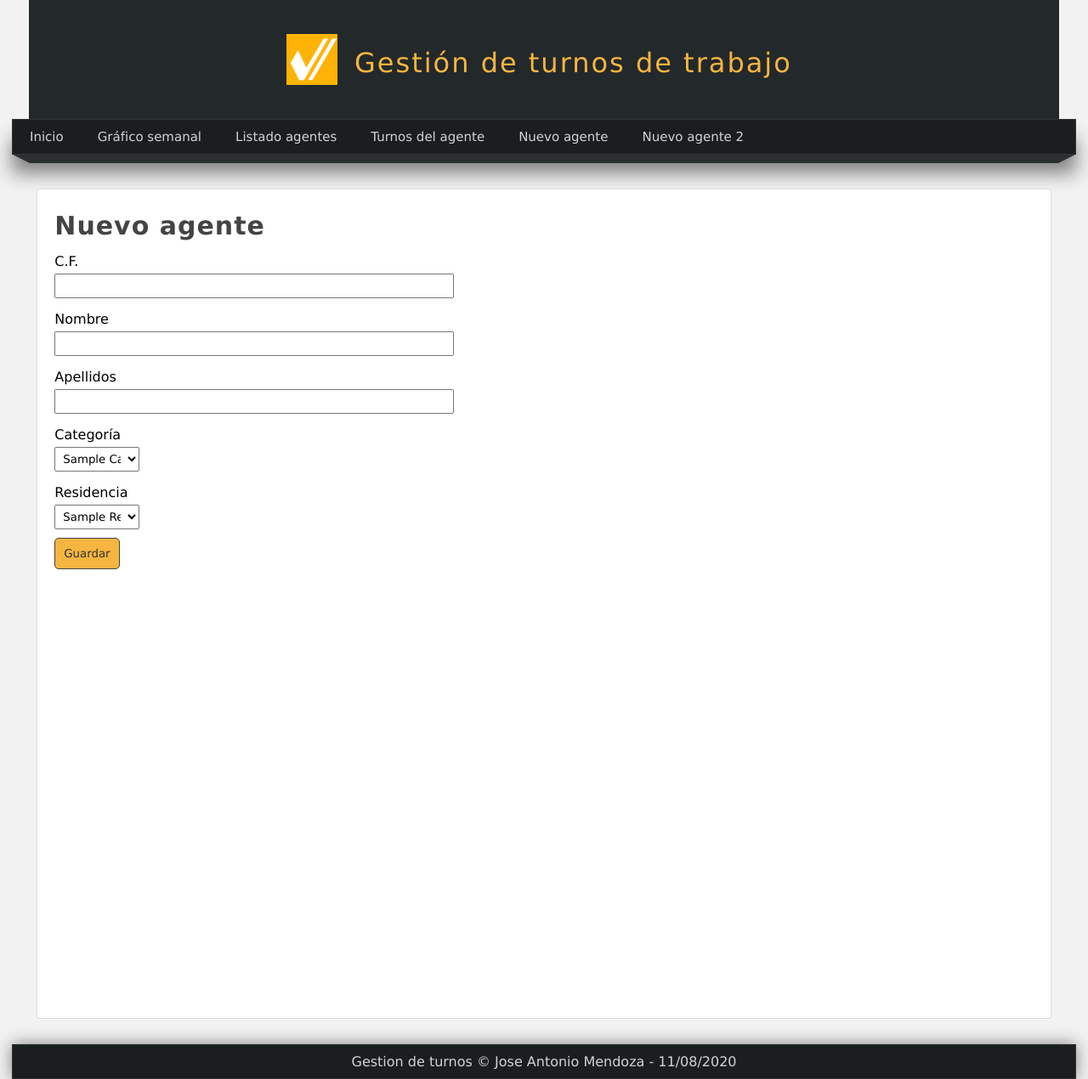
After one commit to j0sm3n/workset, a Django app: page /new-agent/ in a window 1280 px wide. The commit adds this page. Shown: the whole page at 85% size. Run offline with Django 3.2, Linux system fonts and the light colour scheme; tables that the repository leaves empty hold one stand-in row (values such as "Sample post").

Commit message:
Add form for new agent

```diff
--- a/weekly/admin.py
+++ b/weekly/admin.py
@@ -1,7 +1,10 @@
 from django.contrib import admin
 
-from .models import Agent, Shift
+from .models import Agent, Shift, AgentShift, Residence, Category
 
 
 admin.site.register(Agent)
 admin.site.register(Shift)
+admin.site.register(AgentShift)
+admin.site.register(Residence)
+admin.site.register(Category)
--- a/weekly/models.py
+++ b/weekly/models.py
@@ -1,11 +1,34 @@
 from django.db import models
+
+
+class Residence(models.Model):
+    name = models.CharField(max_length=20, verbose_name='Residencia')
+
+    class Meta:
+        verbose_name = 'residencia'
+        verbose_name_plural = 'residencias'
+
+    def __str__(self):
+        return self.name
+
+
+class Category(models.Model):
+    name = models.CharField(max_length=20, verbose_name='Categoría')
+
+    class Meta:
+        verbose_name = 'categoría'
+        verbose_name_plural = 'categorías'
+
+    def __str__(self):
+        return self.name
+
 
 class Agent(models.Model):
     cf = models.IntegerField(unique=True, primary_key=True, verbose_name='C.F.')
     name = models.CharField(max_length=50, verbose_name='Nombre')
     surnames = models.CharField(max_length=100, verbose_name='Apellidos')
-    category = models.CharField(max_length=20, verbose_name='Categoría')
-    residence =models.CharField(max_length=20, verbose_name='Residencia')
+    category = models.ForeignKey(Category, on_delete=models.DO_NOTHING, verbose_name='Categoría')
+    residence = models.ForeignKey(Residence, on_delete=models.DO_NOTHING, verbose_name="Residencia")
 
     class Meta:
         verbose_name = 'agente'
@@ -34,10 +57,11 @@ class AgentShift(models.Model):
     shift = models.ForeignKey(Shift, on_delete=models.DO_NOTHING, verbose_name='Turno')
     agent = models.ForeignKey(Agent, on_delete=models.DO_NOTHING, verbose_name='Agente')
     shift_date = models.DateField(verbose_name='Fecha')
+    modified = models.BooleanField(verbose_name='Modificado')
 
     class Meta:
-        verbose_name = 'turno_agente'
-        verbose_name_plural = 'turnos_agente'
+        verbose_name = 'turno agente'
+        verbose_name_plural = 'turnos agente'
         ordering = ['agent', 'shift_date']
 
     def __str__(self):
--- a/weekly/static/weekly/css/styles.css
+++ b/weekly/static/weekly/css/styles.css
@@ -5,6 +5,16 @@
     padding: 0px;
     font-family: Verdana, Geneva, Tahoma, sans-serif;
     text-decoration: none;
+}
+
+.box p, .box h2, .box h3, .box ul{
+    margin-top: 5px;
+    margin-bottom: 5px;
+}
+
+.box ul, .box ol{
+    margin-left: 20px;
+    margin-bottom: 10px;
 }
 
 body{
@@ -20,7 +30,7 @@ header{
 }
 
 #logotipo{
-    width: 60%;
+    width: 50%;
     height: 120px;
     margin: 0 auto;
     padding-top: 20px;
@@ -51,7 +61,7 @@ nav{
     margin: 0 auto;
     background-color: #1b1e1f;
     border: 1px solid #333333;
-    box-shadow: 0px 22px 22px #gray;
+    box-shadow: 0px 22px 22px gray;
     font-size: 15px;
 }
 
@@ -126,6 +136,58 @@ nav ul li a:hover{
     margin: 0 auto;
 }
 
+.box form{
+    width: 40%;
+}
+
+.box form input,
+.box form label{
+    display: block;
+    padding: 5px;
+    padding-left: 0px;
+}
+
+.box form input[type="text"],
+.box form select{
+    width: 100%;
+    margin-bottom: 10px;
+}
+
+.box form select{
+    width: 100px;
+    padding: 5px;
+}
+
+.box form input[type="submit"],
+.box form input[type="butthom"],
+.box form button{
+    padding: 10px;
+    padding-top: 10px;
+    background: #f5b540;
+    border: 1px solid #444;
+    border-radius: 5px;
+    color: #333;
+}
+
+.box form input[type="submit"]:hover,
+.box form input[type="butthom"]:hover,
+.box form button:hover{
+    cursor: pointer;
+    background: #f8a60e;
+}
+
+.error{
+    color: red;
+}
+
+.message{
+    padding: 20px;
+    background: #f5b540;
+    color: #333;
+    text-align: center;
+    margin-bottom: 10px;
+}
+
 .title{
     color: #444;
     letter-spacing: 1px;
--- a/weekly/templates/weekly/layout.html
+++ b/weekly/templates/weekly/layout.html
@@ -26,16 +26,22 @@
     <nav>
         <ul>
             <li>
-                <a href="/index">Inicio</a>
+                <a href="{% url 'index' %}">Inicio</a>
             </li>
             <li>
-                <a href="/weekly">Gráfico semanal</a>
+                <a href="{% url 'weekly' %}">Gráfico semanal</a>
             </li>
             <li>
-                <a href="/agents">Listado agentes</a>
+                <a href="{% url 'agents' %}">Listado agentes</a>
             </li>
             <li>
-                <a href="/weekly-agent">Turnos del agente</a>
+                <a href="{% url 'weekly_agent' %}">Turnos del agente</a>
+            </li>
+            <li>
+                <a href="{% url 'new_agent' %}">Nuevo agente</a>
+            </li>
+            <li>
+                <a href="{% url 'new_form_agent' %}">Nuevo agente 2</a>
             </li>
         </ul>
     </nav>
@@ -54,7 +60,7 @@
     </div>
 
     <footer>
-        Gestion de turnos &copy; Jose Antonio Mendoza
+        Gestion de turnos &copy; Jose Antonio Mendoza - {% now "d/m/Y" %}
     </footer>
 </body>
 
--- /dev/null
+++ b/weekly/templates/weekly/new-agent.html
@@ -0,0 +1,38 @@
+{% extends 'weekly/layout.html' %}
+
+{% block title %} {{title}} {% endblock title %}
+
+{% block content %}
+    <h1 class="title"> {{title}} </h1>
+
+    <form action="{% url 'save_agent' %}" method="POST">
+
+        {% csrf_token %}
+
+        <label for="cf">C.F.</label>
+        <input type="text" name="cf" />
+
+        <label for="name">Nombre</label>
+        <input type="text" name="name" />
+
+        <label for="surnames">Apellidos</label>
+        <input type="text" name="surnames" />
+
+        <label for="category">Categoría</label>
+        <select name="category">
+            {% for category in categories %}
+                <option value="{{category.name}}">{{category.name|title}}</option>
+            {% endfor %}
+        </select>
+
+        <label for="residence">Residencia</label>
+        <select name="residence">
+            {% for residence in residences %}
+                <option value="{{residence.name}}">{{residence.name|title}}</option>
+            {% endfor %}
+        </select>
+
+        <input type="submit" value="Guardar" />
+
+    </form>
+{% endblock content %}
--- a/weekly/templates/weekly/weekly-agent.html
+++ b/weekly/templates/weekly/weekly-agent.html
@@ -1,7 +1,7 @@
 {% extends 'weekly/layout.html' %}
 
-{% block title %}Turnos del agente{% endblock title %}
+{% block title %} {{title}} {% endblock title %}
 
 {% block content %}
-    <h1 class="title">Turnos semanales del agente</h1>
+    <h1 class="title">{{title}} {{name|title}}</h1>
 {% endblock content %}
--- a/weekly/templates/weekly/weekly.html
+++ b/weekly/templates/weekly/weekly.html
@@ -1,7 +1,7 @@
 {% extends 'weekly/layout.html' %}
 
-{% block title %}Turnos semanales{% endblock title %}
+{% block title %} {{title}} {% endblock title %}
 
 {% block content %}
-    <h1 class="title">Turnos semanales</h1>
+    <h1 class="title">{{title}}</h1>
 {% endblock content %}
--- a/weekly/urls.py
+++ b/weekly/urls.py
@@ -8,7 +8,9 @@ urlpatterns = [
     path('index/', views.index, name='index'),
     path('weekly/', views.weekly, name='weekly'),
     path('weekly-agent/', views.weekly_agent, name='weekly_agent'),
-    path('new-agent/<int:cf>/<str:name>/<str:surnames>/<str:category>/<str:residence>', views.new_agent, name='new_agent'),
+    path('new-agent/', views.new_agent, name='new_agent'),
+    path('new-form-agent/', views.new_form_agent, name='new_form_agent'),
+    path('save-agent/', views.save_agent, name='save_agent'),
     path('agent/<int:cf>', views.agent, name='agent'),
     path('agents/', views.agents, name='agents'),
 ]
--- a/weekly/views.py
+++ b/weekly/views.py
@@ -1,38 +1,154 @@
-from django.shortcuts import HttpResponse, render
-from weekly.models import Agent
+from django.shortcuts import HttpResponse, render, redirect
+from django.contrib import messages
+from weekly.models import Agent, Residence, Category
+from weekly.forms import FormAgent
 
 
 def index(request):
-    return render(request, 'weekly/index.html')
+    return render(request, 'weekly/index.html', {
+        'title': 'Gestión de turnos',
+    })
+
 
 def weekly(request):
-    return render(request, 'weekly/weekly.html')
+    return render(request, 'weekly/weekly.html', {
+        'title': 'Turnos semanales',
+    })
+
 
 def weekly_agent(request):
-    return render(request, 'weekly/weekly-agent.html')
+    return render(request, 'weekly/weekly-agent.html', {
+        'title': 'Turnos del agente'
+    })
 
-def new_agent(request, cf, name, surnames, category, residence):
-    agent = Agent(
-        cf = cf,
-        name = name,
-        surnames = surnames,
-        category = category,
-        residence = residence
-    )
 
-    agent.save()
+# def new_agent(request, cf, name, surnames, category, residence):
+#     agent = Agent(
+#         cf = cf,
+#         name = name,
+#         surnames = surnames,
+#         category = category,
+#         residence = residence
+#     )
+#     agent.save()
+#
+#     html = f"Creado el agente <strong>{agent.cf} \
+#             {agent.name} {agent.surnames}</strong>"
+#
+#     return HttpResponse(html)
 
-    return HttpResponse(f"Creado el agente <strong>{agent.cf} {agent.name} {agent.surnames}</strong>")
+# def agent(request, cf):
+#     try:
+#         agent = Agent.objects.get(pk=cf)
+#         response = f"Agente: {cf} {agent.name.title()} {agent.surnames.title()}"
+#     except:
+#         response = "<strong>Agente no encontrado</strong>"
+#     return HttpResponse(response)
 
 def agent(request, cf):
     try:
         agent = Agent.objects.get(pk=cf)
         response = f"Agente: {cf} {agent.name.title()} {agent.surnames.title()}"
     except:
-        response = "<strong>Agente no encontrado</strong>"
-    return HttpResponse(response)
+        return render(request, 'weekly/weekly-agent.html', {
+            'title': "Agente no encontrado", })
+    return render(request, 'weekly/weekly-agent.html', {
+        'title': 'Turnos del agente',
+        'cf': agent.cf,
+        'name': agent.name,
+        'surnames': agent.surnames,
+    })
+
 
 def agents(request):
-    agents = Agent.objects.all()
+    # agents = Agent.objects.all()
+    agents = Agent.objects.order_by('cf')
 
-    return render(request, 'weekly/agents.html', {'agents': agents})
+    return render(request, 'weekly/agents.html', {
+        'title': 'Listado de agentes',
+        'agents': agents,
+    })
+
+
+def new_agent(request):
+    residences = Residence.objects.all()
+    categories = Category.objects.all()
+
+    return render(request, 'weekly/new-agent.html', {
+        'title': 'Nuevo agente',
+        'residences': residences,
+        'categories': categories,
+    })
+
+
+def new_form_agent(request):
+    if request.method == 'POST':
+
+        form = FormAgent(request.POST)
+
+        if form.is_valid():
+            data_form = form.cleaned_data
+
+            cf = data_form.get('cf')
+            name = data_form.get('name')
+            surnames = data_form.get('surnames')
+            category = data_form.get('category')
+            residence = data_form.get('residence')
+
+            agent = Agent(
+                cf=cf,
+                name=name,
+                surnames=surnames,
+                category_id=category.id,
+                residence_id=residence.id
+            )
+
+            agent.save()
+
+            # Crea mensaje flash
+            messages.success(request, f'El agente {cf} se ha creado correctamente')
+
+            return redirect('agents')
+    else:
+        form = FormAgent()
+
+    return render(request, 'weekly/new-form-agent.html', {
+        'title': 'Nuevo agente desde form',
+        'form': form,
+    })
+
+
+def save_agent(request):
+    if request.method == 'POST':
+
+        cf = request.POST['cf']
+        name = request.POST['name']
+        surnames = request.POST['surnames']
+        category = request.POST['category']
+        residence = request.POST['residence']
+
+        agent = Agent(
+            cf=cf,
+            name=name,
+            surnames=surnames,
+            category_id=category,
+            residence_id=residence
+        )
+
+        agent.save()
+
+        response = f"""
+            <h2>Se ha creado el agente correctamente</h2>
+            <strong>{agent.cf} {agent.name.title()} {agent.surnames.title()}, {category.name.title()}, {residence.name.title()}</strong>
+            <br>
+            <a href="../new-agent/">Volver</a>
+        """
+
+    else:
+        response = """
+            <h2>No se ha podido crear el agente</h2>
+            <br>
+            <a href="../new-agent/">Volver</a>
+        """
+
+    return HttpResponse(response)
```
Also changed, not shown: weekly/forms.py (added, +31 -0 lines), weekly/templates/weekly/agents.html (+18 -5 lines), weekly/templates/weekly/index.html (+11 -4 lines), weekly/templates/weekly/new-form-agent.html (added, +21 -0 lines), weekly/migrations/0003_auto_20200809_0735.py (added), weekly/migrations/0004_auto_20200809_0756.py (added), weekly/migrations/0005_auto_20200809_1622.py (added), weekly/migrations/0006_auto_20200809_1635.py (added).
